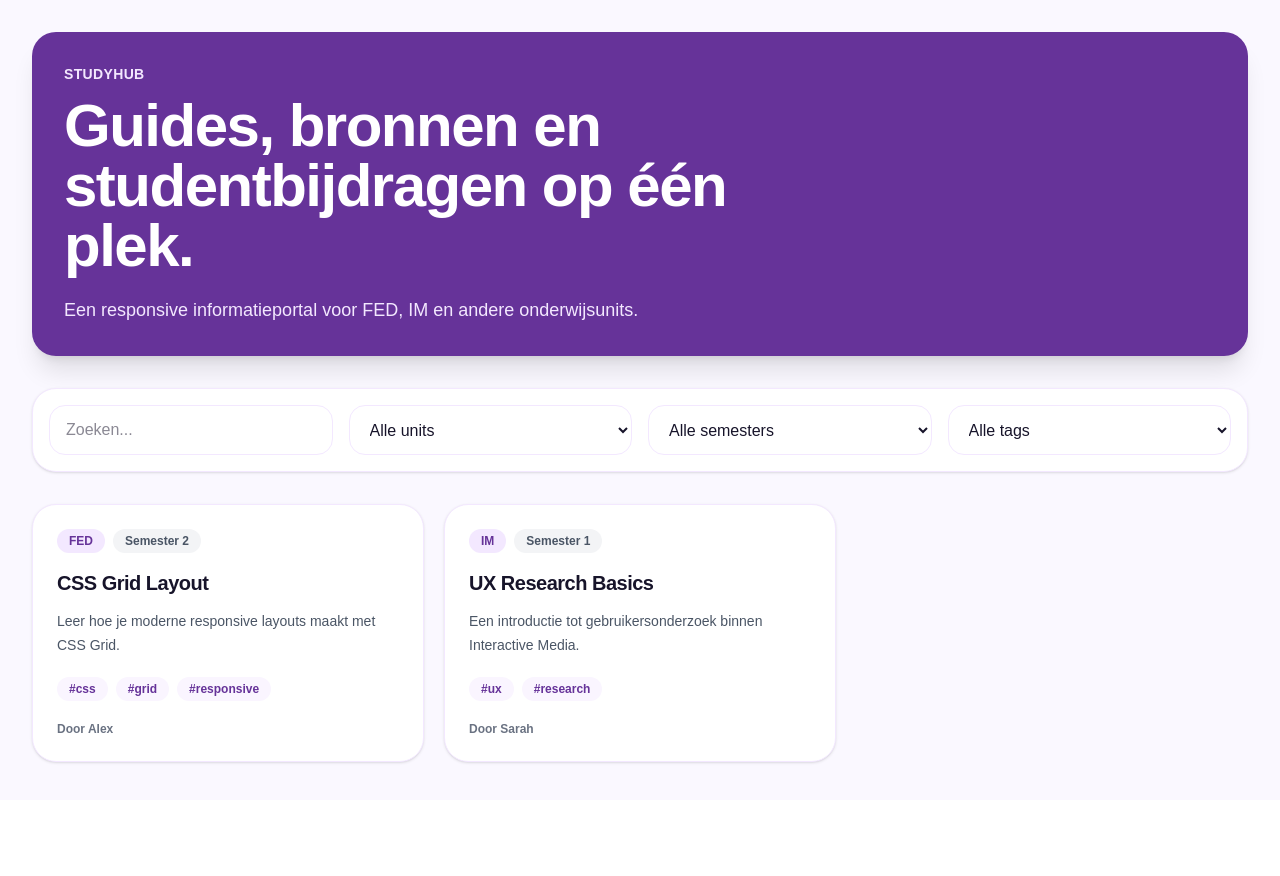
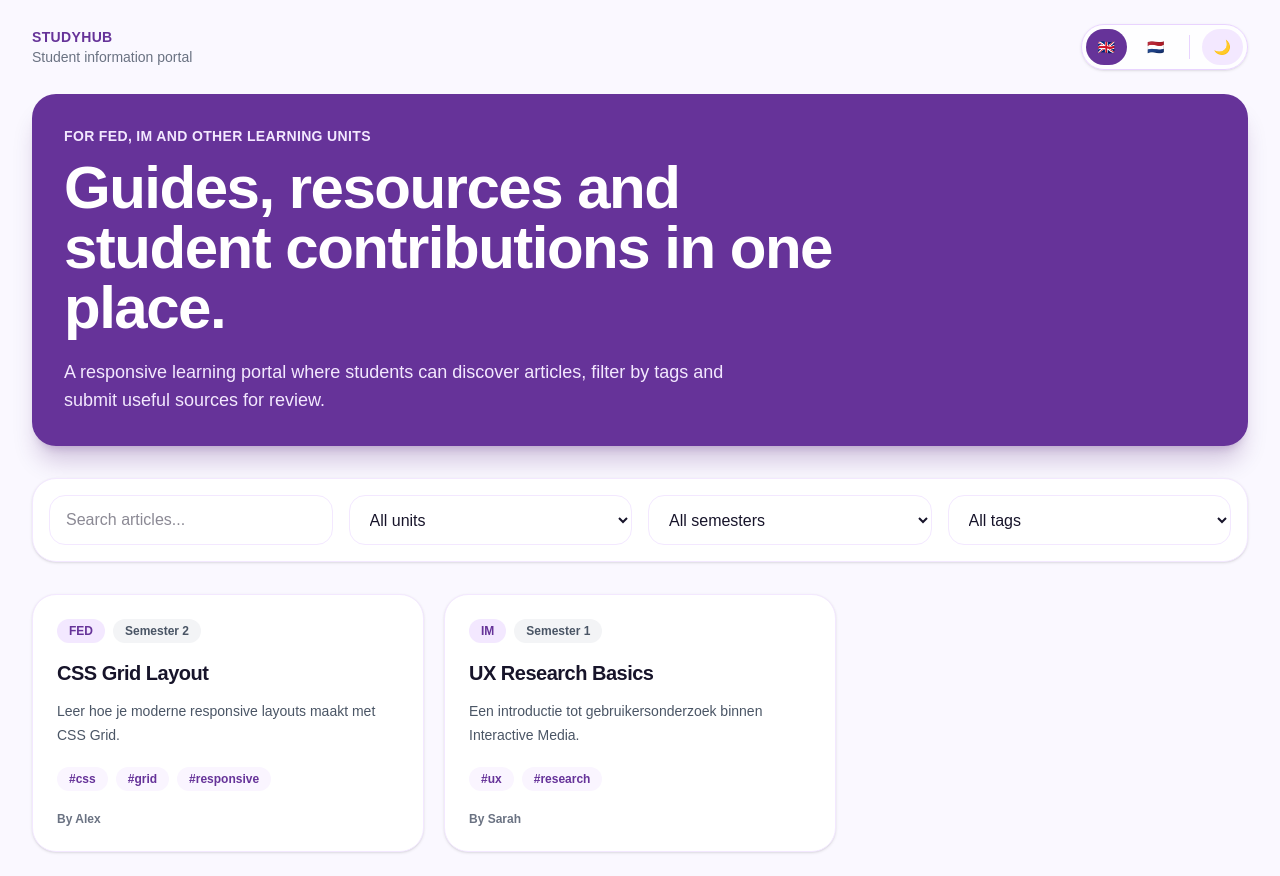
Before and after one commit to docentDavid/studyhub, a Next.js app: page / in a window 1280 px wide. Before the commit the page ends 800 px from the top, so only its background shows below. Built offline with nearby package versions, Linux system fonts and the light colour scheme.

Commit message:
feat: add language and theme controls

```diff
--- a/app/page.tsx
+++ b/app/page.tsx
@@ -1,5 +1,6 @@
 import Link from "next/link";
 import { mockArticles } from "@/data/mock-articles";
+import { TopControls } from "@/components/top-controls";
 
 export default function HomePage() {
   const articles = mockArticles.filter(
@@ -15,43 +16,58 @@ export default function HomePage() {
   const tags = Array.from(new Set(articles.flatMap((article) => article.tags)));
 
   return (
-    <main className="min-h-screen bg-[#faf8ff] text-[#17142a]">
-      <section className="mx-auto max-w-7xl px-4 py-8 sm:px-6 lg:px-8">
-        <header className="mb-8 rounded-3xl bg-[#663399] p-8 text-white shadow-xl">
+    <main className="min-h-screen bg-[#faf8ff] text-[#17142a] transition-colors dark:bg-[#0f0b1d] dark:text-white">
+      <section className="mx-auto max-w-7xl px-4 py-6 sm:px-6 lg:px-8">
+        <div className="mb-6 flex items-center justify-between gap-4">
+          <div>
+            <p className="text-sm font-bold uppercase tracking-wide text-[#663399] dark:text-purple-300">
+              StudyHub
+            </p>
+            <p className="text-sm text-gray-500 dark:text-gray-400">
+              Student information portal
+            </p>
+          </div>
+
+          <TopControls />
+        </div>
+
+        <header className="mb-8 rounded-3xl bg-[#663399] p-8 text-white shadow-xl shadow-purple-950/20">
           <p className="mb-3 text-sm font-semibold uppercase tracking-wide text-purple-100">
-            StudyHub
+            For FED, IM and other learning units
           </p>
+
           <h1 className="max-w-3xl text-4xl font-black tracking-tight sm:text-6xl">
-            Guides, bronnen en studentbijdragen op één plek.
+            Guides, resources and student contributions in one place.
           </h1>
+
           <p className="mt-5 max-w-2xl text-lg text-purple-100">
-            Een responsive informatieportal voor FED, IM en andere
-            onderwijsunits.
+            A responsive learning portal where students can discover articles,
+            filter by tags and submit useful sources for review.
           </p>
         </header>
 
-        <section className="mb-8 grid gap-4 rounded-3xl border border-purple-100 bg-white p-4 shadow-sm md:grid-cols-4">
+        <section className="mb-8 grid gap-4 rounded-3xl border border-purple-100 bg-white p-4 shadow-sm dark:border-purple-950 dark:bg-[#17142a] md:grid-cols-4">
           <input
-            className="rounded-2xl border border-purple-100 px-4 py-3"
-            placeholder="Zoeken..."
+            className="rounded-2xl border border-purple-100 bg-white px-4 py-3 text-[#17142a] outline-none focus:ring-2 focus:ring-[#663399] dark:border-purple-900 dark:bg-[#0f0b1d] dark:text-white"
+            placeholder="Search articles..."
           />
 
-          <select className="rounded-2xl border border-purple-100 px-4 py-3">
-            <option>Alle units</option>
+          <select className="rounded-2xl border border-purple-100 bg-white px-4 py-3 text-[#17142a] dark:border-purple-900 dark:bg-[#0f0b1d] dark:text-white">
+            <option>All units</option>
             {units.map((unit) => (
               <option key={unit}>{unit}</option>
             ))}
           </select>
 
-          <select className="rounded-2xl border border-purple-100 px-4 py-3">
-            <option>Alle semesters</option>
+          <select className="rounded-2xl border border-purple-100 bg-white px-4 py-3 text-[#17142a] dark:border-purple-900 dark:bg-[#0f0b1d] dark:text-white">
+            <option>All semesters</option>
             {semesters.map((semester) => (
               <option key={semester}>{semester}</option>
             ))}
           </select>
 
-          <select className="rounded-2xl border border-purple-100 px-4 py-3">
-            <option>Alle tags</option>
+          <select className="rounded-2xl border border-purple-100 bg-white px-4 py-3 text-[#17142a] dark:border-purple-900 dark:bg-[#0f0b1d] dark:text-white">
+            <option>All tags</option>
             {tags.map((tag) => (
               <option key={tag}>{tag}</option>
             ))}
@@ -63,21 +79,22 @@ export default function HomePage() {
             <Link
               key={article.id}
               href={`/articles/${article.slug}`}
-              className="rounded-3xl border border-purple-100 bg-white p-6 shadow-sm transition hover:-translate-y-1 hover:shadow-xl"
+              className="rounded-3xl border border-purple-100 bg-white p-6 shadow-sm transition hover:-translate-y-1 hover:shadow-xl hover:shadow-purple-950/10 dark:border-purple-950 dark:bg-[#17142a]"
             >
               <div className="mb-4 flex flex-wrap gap-2">
                 {article.units.map((unit) => (
                   <span
                     key={unit}
-                    className="rounded-full bg-purple-100 px-3 py-1 text-xs font-bold text-[#663399]"
+                    className="rounded-full bg-purple-100 px-3 py-1 text-xs font-bold text-[#663399] dark:bg-purple-950 dark:text-purple-200"
                   >
                     {unit}
                   </span>
                 ))}
+
                 {article.semesters.map((semester) => (
                   <span
                     key={semester}
-                    className="rounded-full bg-gray-100 px-3 py-1 text-xs font-bold text-gray-600"
+                    className="rounded-full bg-gray-100 px-3 py-1 text-xs font-bold text-gray-600 dark:bg-white/10 dark:text-gray-300"
                   >
                     {semester}
                   </span>
@@ -88,7 +105,7 @@ export default function HomePage() {
                 {article.title}
               </h2>
 
-              <p className="mt-3 text-sm leading-6 text-gray-600">
+              <p className="mt-3 text-sm leading-6 text-gray-600 dark:text-gray-300">
                 {article.summary}
               </p>
 
@@ -96,15 +113,15 @@ export default function HomePage() {
                 {article.tags.map((tag) => (
                   <span
                     key={tag}
-                    className="rounded-full bg-purple-50 px-3 py-1 text-xs font-semibold text-[#663399]"
+                    className="rounded-full bg-purple-50 px-3 py-1 text-xs font-semibold text-[#663399] dark:bg-purple-950 dark:text-purple-200"
                   >
                     #{tag}
                   </span>
                 ))}
               </div>
 
-              <p className="mt-5 text-xs font-semibold text-gray-500">
-                Door {article.authorName}
+              <p className="mt-5 text-xs font-semibold text-gray-500 dark:text-gray-400">
+                By {article.authorName}
               </p>
             </Link>
           ))}
--- /dev/null
+++ b/components/top-controls.tsx
@@ -0,0 +1,50 @@
+"use client";
+
+import { useEffect, useState } from "react";
+
+export function TopControls() {
+  const [theme, setTheme] = useState<"light" | "dark">("light");
+  const [language, setLanguage] = useState<"en" | "nl">("en");
+
+  useEffect(() => {
+    document.documentElement.classList.toggle("dark", theme === "dark");
+  }, [theme]);
+
+  return (
+    <div className="flex items-center gap-2 rounded-full border border-purple-200 bg-white/80 p-1 shadow-sm backdrop-blur dark:border-purple-900 dark:bg-[#17142a]/80">
+      <button
+        onClick={() => setLanguage("en")}
+        className={`rounded-full px-3 py-2 text-sm ${
+          language === "en"
+            ? "bg-[#663399] text-white"
+            : "text-gray-600 dark:text-gray-300"
+        }`}
+        aria-label="Switch to English"
+      >
+        🇬🇧
+      </button>
+
+      <button
+        onClick={() => setLanguage("nl")}
+        className={`rounded-full px-3 py-2 text-sm ${
+          language === "nl"
+            ? "bg-[#663399] text-white"
+            : "text-gray-600 dark:text-gray-300"
+        }`}
+        aria-label="Switch to Dutch"
+      >
+        🇳🇱
+      </button>
+
+      <div className="mx-1 h-6 w-px bg-purple-200 dark:bg-purple-900" />
+
+      <button
+        onClick={() => setTheme(theme === "light" ? "dark" : "light")}
+        className="rounded-full bg-purple-100 px-3 py-2 text-sm text-[#663399] transition hover:bg-purple-200 dark:bg-purple-950 dark:text-purple-200"
+        aria-label="Toggle dark mode"
+      >
+        {theme === "light" ? "🌙" : "☀️"}
+      </button>
+    </div>
+  );
+}
```
